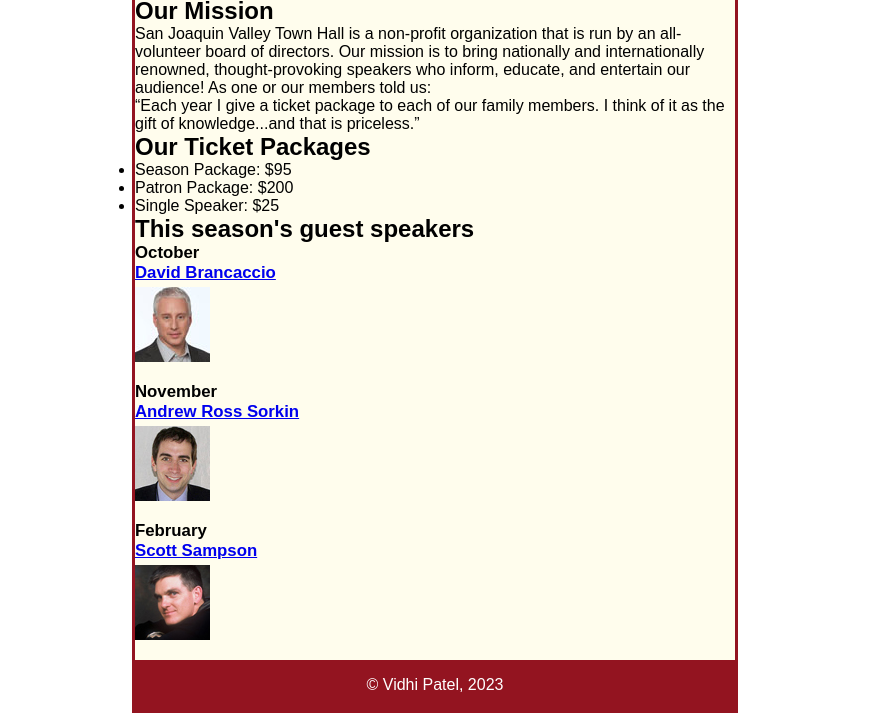
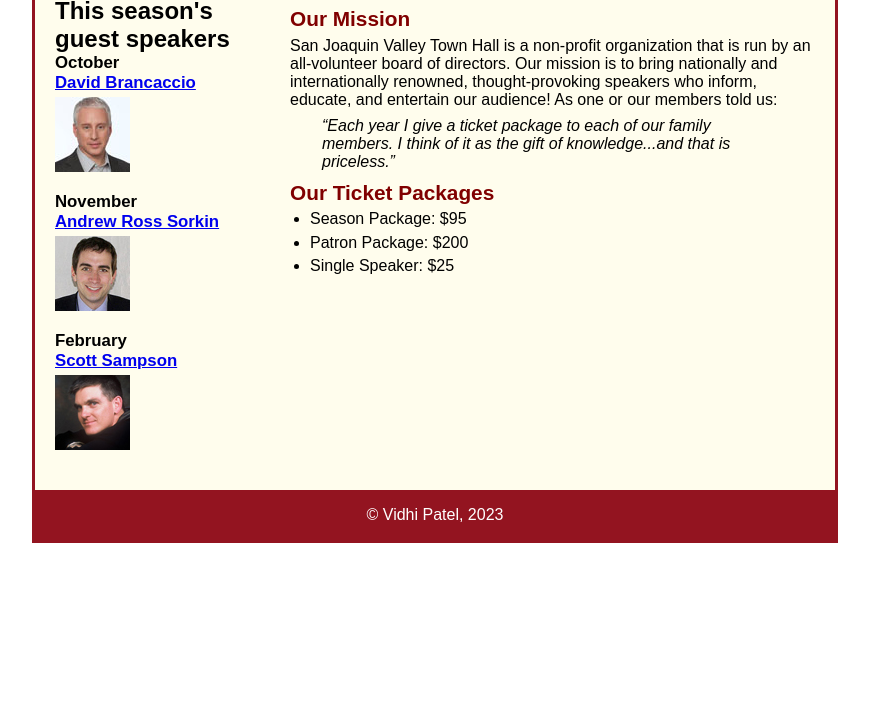
Before and after one commit to vp-59/A07, a plain HTML site: page index.html in a window 1280 px wide. Shown: the part 126-839 px from the top of the page, without its empty margins (205-1074 px from the left). After the commit the page ends 800 px from the top, so only its background shows below. Drawn offline with Linux system fonts and the light colour scheme.

Commit message:
Update index.html

```diff
--- a/index.html
+++ b/index.html
@@ -5,7 +5,7 @@
   <meta charset="utf-8">
   <meta name="viewport" content="width=device-width">
   <title>replit</title>
-  <link href="styles/c6_main.css" rel="stylesheet" type="text/css" />
+  <link href="styles/c7_main.css" rel="stylesheet" type="text/css" />
 </head>
 
 <body>
```
